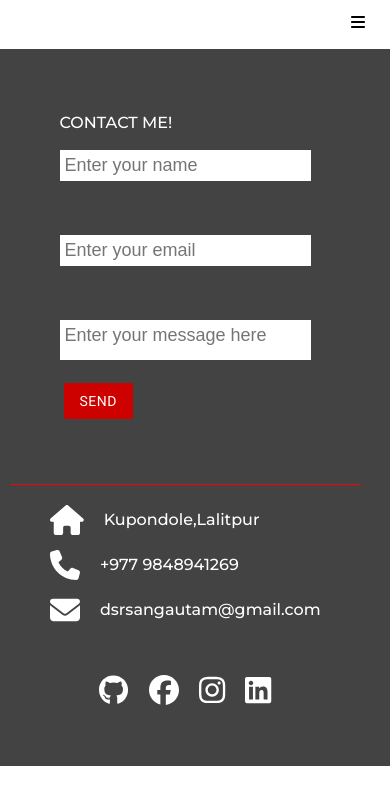
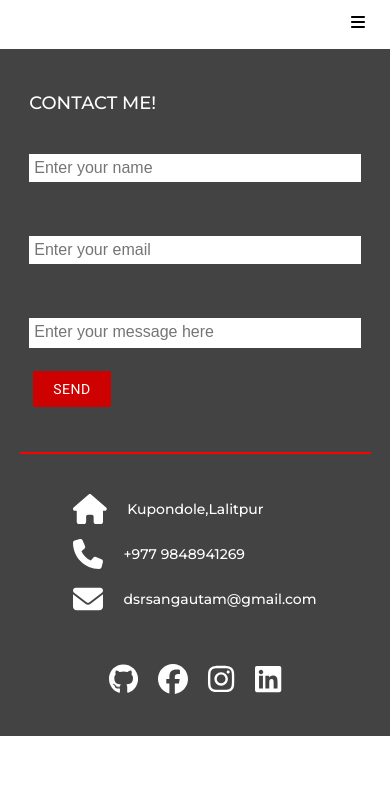
Before and after one commit to khanalankit/portfolio, a React (Create React App) app: page /Contact_Me in a window 390 px wide. Shown: the top 804 px of the page. Built offline with nearby package versions, Linux system fonts and the light colour scheme.

Commit message:
made contact form fully responsive

```diff
--- a/src/pages/Contact_me.css
+++ b/src/pages/Contact_me.css
@@ -1,24 +1,24 @@
 .contact_container{
-   padding: 3vh 5vh 0 5vw;
-   background-color: rgb(67, 67, 67);
-   box-sizing: border-box;
-  /* height: 100vh; */
-
+  padding-top: 12vh;
+  display: flex;
+  justify-content: center;
+  background-color: rgb(67, 67, 67);
 }
 form{
   /* max-width: 900px; */
   width: 85vw;
-  margin: 5vh 0 5vh 0;
+  margin: 5vh;
   padding: 40px;
   border-radius: 3px;
   display: flex;
   gap: 10vw;
 }
 .contactMe{
-  margin: 5px auto 10px auto;
+  margin-bottom: 40px;
   color: white;
   font-family: "Montserrat", sans-serif;
   font-weight: 500;
+  font-size: 18px;
 }
 label{
   display: block;
@@ -39,10 +39,13 @@ input ,textarea
   resize: none;
 
 }
+#textarea{
+  padding-bottom: 10px;
+}
 #submit {
   width: auto;
   margin:0px 4px;
-  padding:10px 16px;
+  padding:10px 20px;
   align-items: center;
   background-color: rgb(204,1,0);
   color: rgb(255, 255, 255);
@@ -115,8 +118,15 @@ gap: 50px;
   color: #892ebe;
 }
 @media (max-width:1120px){
-
+  .contact_container{
+    padding-top: 0%;
+  }
+  .contact{
+    padding-bottom: 10px;
+  }
   form{
+    margin-bottom: 0%;
+    padding: 40px 0;
     display: flex;
     flex-direction: column;
     gap: 5%;
@@ -126,11 +136,12 @@ gap: 50px;
     margin-bottom: 15px;
   }
   .socials{
-    border-top: 1px solid red ;
-    margin-top: 50px;
+    border-top:2px solid red ;
+    margin-top: 20px;
     width: 90vw;
     align-items: center;
-    padding: 20px;
+    justify-content: center;
+    padding: 40px 20px 0px 20px;
   }
 
 }
@@ -142,9 +153,11 @@ gap: 50px;
  {
  width: 100%;
  padding: 5px;
+ font-size: 16px;
 }
 #textarea{
-  height: 40px;
+  height: 30px;
+  padding: 5px;
 }
 .icons{
   height: 30px;
@@ -155,6 +168,10 @@ gap: 15px;
 font-size: 10px;
 }
 .info p{
-  font-size: 16px;
+  font-size: 14px;
+}
+.contact{
+  padding-top: 10px;
+  width: 100%;
 }
 }
```
